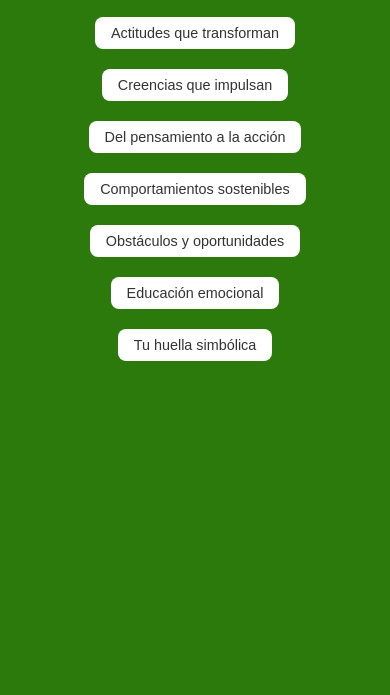
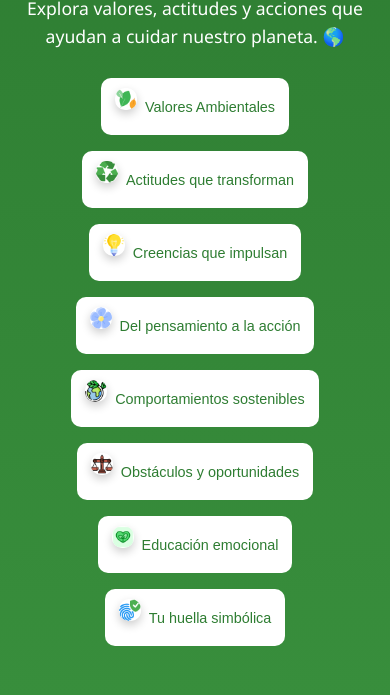
Before and after one commit to gohanyonathan-debug/triptico-ambiental, a plain HTML site: page index.html in a window 390 px wide. Shown: the part 149-844 px from the top of the page. Drawn offline with Linux system fonts and the light colour scheme.

Commit message:
Actualizar tríptico final con 8 tarjetas, videos e imágenes corregidas

```diff
--- a/estilos.css
+++ b/estilos.css
@@ -1,27 +1,47 @@
-body, html {
+/* Reset */
+* {
     margin: 0;
     padding: 0;
-    font-family: Arial, sans-serif;
+    box-sizing: border-box;
 }
 
+html, body {
+    font-family: 'Segoe UI', Arial, sans-serif;
+    background-color: #e8f5e9;
+    color: #333;
+    height: 100%;
+    width: 100%;
+}
+
+/* Pantallas */
 .pantalla {
     display: none;
     width: 100%;
     min-height: 100vh;
-    padding: 20px;
-    box-sizing: border-box;
+    padding: 30px 20px;
     text-align: center;
-    background-color: #2b7a0b;
-    color: white;
+    background: linear-gradient(180deg, #2e7d32, #388e3c);
+    color: #fff;
+    transition: all 0.3s ease-in-out;
 }
 
 .pantalla.activa {
-    display: block;
+    display: flex;
+    flex-direction: column;
+    align-items: center;
+    justify-content: center;
 }
 
+/* Títulos y texto */
 h1 {
-    font-size: 2.5rem;
+    font-size: 2.8rem;
+    margin-bottom: 10px;
+}
+
+.intro {
+    font-size: 1.1rem;
     margin-bottom: 20px;
+    max-width: 600px;
 }
 
 h2 {
@@ -30,45 +50,66 @@ h2 {
 }
 
 p {
-    font-size: 1.2rem;
+    font-size: 1.1rem;
     max-width: 700px;
     margin: 0 auto 20px auto;
-    line-height: 1.5;
+    line-height: 1.6;
 }
 
+/* Botones */
 button {
-    padding: 10px 20px;
+    display: inline-flex;
+    align-items: center;
+    gap: 8px;
+    background-color: #fff;
+    color: #2e7d32;
+    border: none;
+    border-radius: 10px;
+    padding: 12px 18px;
+    margin: 8px;
     font-size: 1rem;
-    border: none;
-    border-radius: 8px;
     cursor: pointer;
-    margin: 10px;
-    background-color: #fff;
-    color: #333;
+    transition: transform 0.2s, background-color 0.3s;
 }
 
-img {
-    max-width: 90%;
-    height: auto;
-    margin-bottom: 15px;
+button:hover {
+    background-color: #c8e6c9;
+    transform: scale(1.05);
 }
 
-video {
-    max-width: 90%;
-    margin-bottom: 15px;
+button img {
+    width: 22px;
+    height: 22px;
 }
 
+/* Botón volver */
+.volver {
+    background-color: #f1f8e9;
+    color: #1b5e20;
+    margin-top: 15px;
+}
+
+/* Multimedia */
+img, video {
+    max-width: 90%;
+    border-radius: 10px;
+    margin-bottom: 15px;
+    box-shadow: 0 4px 10px rgba(0,0,0,0.2);
+}
+
+/* Contenedor de botones */
 .botones-secciones {
     display: flex;
     flex-wrap: wrap;
     justify-content: center;
-    margin-top: 20px;
+    max-width: 800px;
 }
 
 /* Responsive */
-@media (max-width: 768px){
-    h1 { font-size: 2rem; }
+@media (max-width: 768px) {
+    h1 { font-size: 2.1rem; }
     h2 { font-size: 1.5rem; }
     p { font-size: 1rem; }
-    button { font-size: 0.9rem; padding: 8px 16px; }
+    button { font-size: 0.9rem; padding: 10px 14px; }
+    .botones-secciones { flex-direction: column; align-items: center; }
 }
--- a/index.html
+++ b/index.html
@@ -5,86 +5,90 @@
     <meta name="viewport" content="width=device-width, initial-scale=1.0">
     <title>Tríptico Ambiental</title>
     <link rel="stylesheet" href="estilos.css">
+    <link rel="icon" href="icons/planeta.png">
 </head>
 <body>
     <!-- Pantalla inicial -->
     <section id="inicio" class="pantalla activa">
-        <h1>Tríptico Ambiental</h1>
-        <div class="botones-secciones">
-            <button onclick="abrirSeccion('valores')">Valores Ambientales</button>
-            <button onclick="abrirSeccion('actitudes')">Actitudes que transforman</button>
-            <button onclick="abrirSeccion('creencias')">Creencias que impulsan</button>
-            <button onclick="abrirSeccion('pensamiento')">Del pensamiento a la acción</button>
-            <button onclick="abrirSeccion('sostenibles')">Comportamientos sostenibles</button>
-            <button onclick="abrirSeccion('obstaculos')">Obstáculos y oportunidades</button>
-            <button onclick="abrirSeccion('emocional')">Educación emocional</button>
-            <button onclick="abrirSeccion('huella')">Tu huella simbólica</button>
+        <div class="contenedor">
+            <h1>🌿 Tríptico Ambiental</h1>
+            <p class="intro">Explora valores, actitudes y acciones que ayudan a cuidar nuestro planeta. 🌎</p>
+            <div class="botones-secciones">
+                <button onclick="abrirSeccion('valores')"><img src="icons/hoja.png" alt=""> Valores Ambientales</button>
+                <button onclick="abrirSeccion('actitudes')"><img src="icons/reciclaje.png" alt=""> Actitudes que transforman</button>
+                <button onclick="abrirSeccion('creencias')"><img src="icons/bombilla.png" alt=""> Creencias que impulsan</button>
+                <button onclick="abrirSeccion('pensamiento')"><img src="icons/flor.png" alt=""> Del pensamiento a la acción</button>
+                <button onclick="abrirSeccion('sostenibles')"><img src="icons/planeta.png" alt=""> Comportamientos sostenibles</button>
+                <button onclick="abrirSeccion('obstaculos')"><img src="icons/balanza.png" alt=""> Obstáculos y oportunidades</button>
+                <button onclick="abrirSeccion('emocional')"><img src="icons/corazon.png" alt=""> Educación emocional</button>
+                <button onclick="abrirSeccion('huella')"><img src="icons/huella.png" alt=""> Tu huella simbólica</button>
+            </div>
         </div>
     </section>
 
     <!-- Secciones -->
     <section id="valores" class="pantalla">
         <h2>Valores Ambientales</h2>
-        <p>Los valores ambientales son principios que nos guían para cuidar la naturaleza. Son como brújulas éticas que nos ayudan a decidir con conciencia ecológica. Por ejemplo, respetar la vida, actuar con responsabilidad y pensar en las futuras generaciones.</p>
+        <p>Los valores ambientales son principios que nos guían para cuidar la naturaleza. Son brújulas éticas que orientan nuestras decisiones hacia la sostenibilidad.</p>
         <img src="img/valores.jpg" alt="Valores Ambientales">
         <video src="videos/valores.mp4" controls></video>
-        <button onclick="volverInicio()">Volver</button>
+        <button class="volver" onclick="volverInicio()">← Volver</button>
     </section>
 
     <section id="actitudes" class="pantalla">
         <h2>Actitudes que transforman</h2>
-        <p>Las actitudes muestran cómo nos sentimos y actuamos frente al medio ambiente. Una actitud positiva nos lleva a participar, cuidar y aprender; una negativa nos aleja del compromiso. Fomentar empatía y responsabilidad es clave.</p>
+        <p>Una actitud positiva hacia el medio ambiente nos motiva a cuidar, participar y actuar con responsabilidad ecológica.</p>
         <img src="img/actitudes.jpg" alt="Actitudes Ambientales">
         <video src="videos/actitudes.mp4" controls></video>
-        <button onclick="volverInicio()">Volver</button>
+        <button class="volver" onclick="volverInicio()">← Volver</button>
     </section>
 
     <section id="creencias" class="pantalla">
         <h2>Creencias que impulsan el cambio</h2>
-        <p>Las creencias son ideas que tenemos sobre la naturaleza y su valor. Si creemos que “cada acción cuenta”, es más probable que actuemos con conciencia. Estas creencias influyen directamente en nuestras actitudes y comportamientos.</p>
+        <p>Creer que “cada acción cuenta” es el primer paso hacia un cambio real. Las creencias definen nuestra relación con la naturaleza.</p>
         <img src="img/creencias.jpg" alt="Creencias Ambientales">
         <video src="videos/creencias.mp4" controls></video>
-        <button onclick="volverInicio()">Volver</button>
+        <button class="volver" onclick="volverInicio()">← Volver</button>
     </section>
 
     <section id="pensamiento" class="pantalla">
         <h2>Del pensamiento a la acción</h2>
-        <p>Lo que pensamos se convierte en lo que hacemos. Una creencia genera un valor, que forma una actitud y finalmente se traduce en acción. Ejemplo: “El agua es vida” → respeto → cuidado → uso responsable.</p>
+        <p>El pensamiento genera valores, los valores moldean actitudes y las actitudes crean acciones. Todo empieza con una idea consciente.</p>
         <img src="img/pensamiento.jpg" alt="Del pensamiento a la acción">
         <video src="videos/pensamiento.mp4" controls></video>
-        <button onclick="volverInicio()">Volver</button>
+        <button class="volver" onclick="volverInicio()">← Volver</button>
     </section>
 
     <section id="sostenibles" class="pantalla">
         <h2>Comportamientos sostenibles</h2>
-        <p>Acciones como separar residuos, usar bicicleta o reutilizar materiales reflejan coherencia entre lo que creemos y lo que hacemos para cuidar el planeta.</p>
+        <p>Pequeñas acciones como reciclar, reutilizar o usar transporte ecológico ayudan a construir un futuro más verde.</p>
         <img src="img/sostenibles.jpg" alt="Comportamientos sostenibles">
         <video src="videos/sostenibles.mp4" controls></video>
-        <button onclick="volverInicio()">Volver</button>
+        <button class="volver" onclick="volverInicio()">← Volver</button>
     </section>
 
     <section id="obstaculos" class="pantalla">
         <h2>Obstáculos y oportunidades</h2>
-        <p>En el camino hacia una cultura ambiental hay barreras como la desinformación o el desinterés, pero también oportunidades como la educación, la tecnología y el trabajo en comunidad.</p>
+        <p>La desinformación o el desinterés pueden ser barreras, pero la educación y la comunidad son nuestras mejores oportunidades.</p>
         <img src="img/obstaculos.jpg" alt="Obstáculos y oportunidades">
         <video src="videos/obstaculos.mp4" controls></video>
-        <button onclick="volverInicio()">Volver</button>
+        <button class="volver" onclick="volverInicio()">← Volver</button>
     </section>
 
     <section id="emocional" class="pantalla">
         <h2>Educación emocional y ambiental</h2>
-        <p>Este enfoque une lo afectivo con lo ecológico. Las emociones pueden motivar acciones positivas. Educar desde lo emocional fortalece el vínculo con la naturaleza.</p>
+        <p>Conectar emociones con el cuidado ambiental nos ayuda a actuar con empatía y conciencia hacia la naturaleza.</p>
         <img src="img/emocional.jpg" alt="Educación emocional">
         <video src="videos/emocional.mp4" controls></video>
-        <button onclick="volverInicio()">Volver</button>
+        <button class="volver" onclick="volverInicio()">← Volver</button>
     </section>
 
     <section id="huella" class="pantalla">
         <h2>Tu huella simbólica</h2>
-        <p>Invitamos a cada persona a crear un símbolo que represente su compromiso ambiental. Puede ser un mandala donde cada pétalo refleje un valor, actitud o acción.</p>
+        <p>Crea un símbolo que refleje tu compromiso ambiental. Cada gesto positivo deja una huella que inspira a otros.</p>
         <img src="img/huella.jpg" alt="Huella simbólica">
         <video src="videos/huella.mp4" controls></video>
-        <button onclick="volverInicio()">Volver</button>
+        <button class="volver" onclick="volverInicio()">← Volver</button>
     </section>
 
     <script src="script.js"></script>
```
